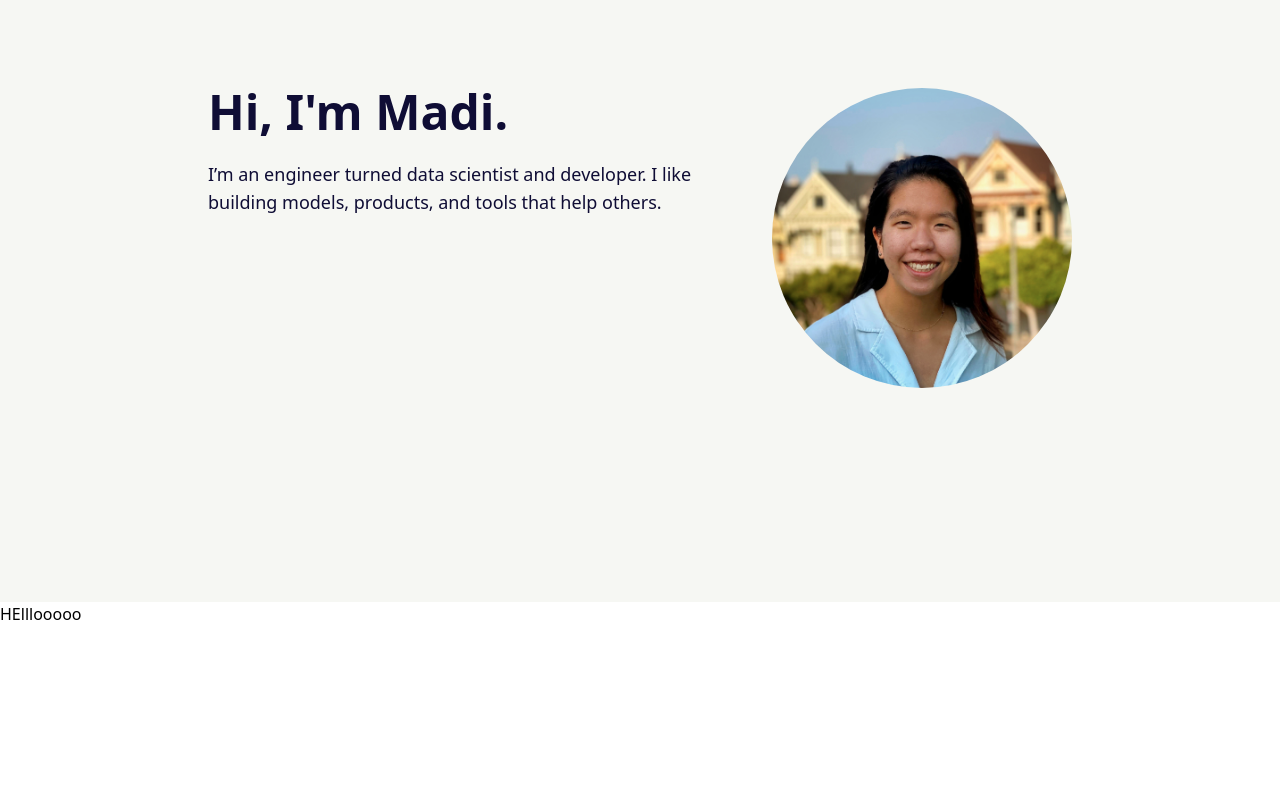
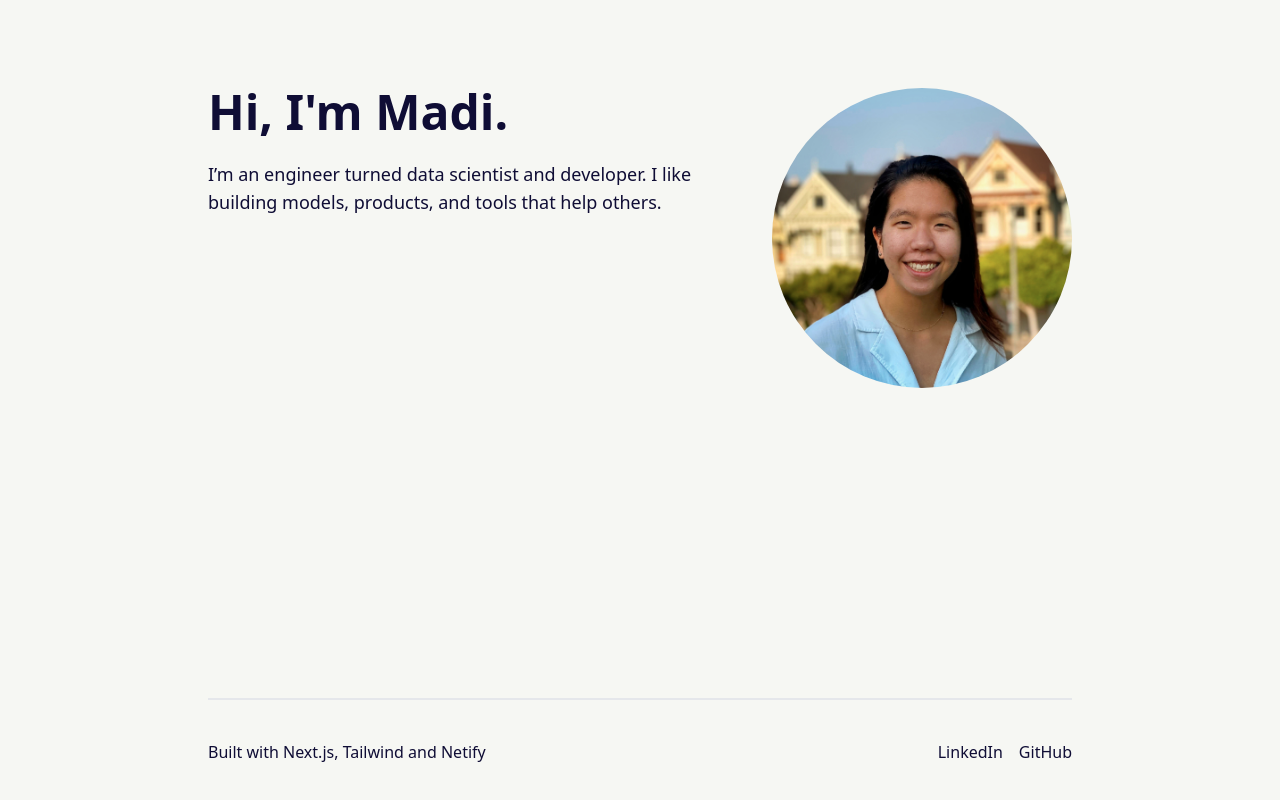
Before and after one commit to mae5357/madi-portfolio, a Next.js app: page / in a window 1280 px wide. Shown: the part 198-998 px from the top of the page. Before the commit the page ends 824 px from the top, so only its background shows below. Built offline with nearby package versions, Linux system fonts and the light colour scheme.

Commit message:
Update footer

```diff
--- a/components/About.js
+++ b/components/About.js
@@ -4,13 +4,13 @@ import profile from "../public/profile.jpg";
 
 const About = () => {
   return (
-    <div className="container px-4 mx auto ">
+    <div className="container px-4 mx auto">
       <div className="lg:space-x-5 lg:flex lg:flex-row item-center lg:-mx-4 flex flex-col-reverse text-center lg:text-left">
         <div className="lg:px-4 lg:mt-12">
-          <h1 className="text-5xl font-bold text-base-dark lg:text-5xl dark:text-white">
+          <h1 className="text-5xl font-bold text-base-dark lg:text-5xl">
             Hi, I'm Madi.
           </h1>
-          <div className="mt-6 text-lg text-base-dark dark:text-white">
+          <div className="mt-6 text-lg text-base-dark">
             <p className="mb-4">
               I’m an engineer turned data scientist and developer. I like
               building models, products, and tools that help others.
--- a/components/Footer.js
+++ b/components/Footer.js
@@ -1,7 +1,34 @@
 import React from "react";
 
 const Footer = () => {
-  return <div className="">HElllooooo</div>;
+  return (
+    <div className="mt-12 lg:mt-18 sm:pb-36 sm:py-12 py-6 bg-base-light">
+      <div className="max-w-4xl px-4 mx-auto text-base-dark">
+        <div className="pb-8 mb-2 border-t-2 border-base-highlight"></div>
+        <div className="flex flex-col justify-between lg:flex-row items-center">
+          <p>Built with Next.js, Tailwind and Netify</p>
+          <div className="flex flex-wrap pt-2 sm:space-x-4 space-x-2 font-medium lg:pt-0">
+            <a
+              href="https://www.linkedin.com/in/madison-ebersole/"
+              className={"transition-colors hover:text-base-peach"}
+              target="_blank"
+              rel="noreferrer"
+            >
+              LinkedIn
+            </a>
+            <a
+              href="https://github.com/mae5357/madi-portfolio"
+              className={"transition-colors hover:text-base-peach"}
+              target="_blank"
+              rel="noreferrer"
+            >
+              GitHub
+            </a>
+          </div>
+        </div>
+      </div>
+    </div>
+  );
 };
 
 export default Footer;
--- a/layouts/Layout.js
+++ b/layouts/Layout.js
@@ -3,7 +3,7 @@ import Footer from "../components/Footer";
 
 export const Layout = ({ children }) => {
   return (
-    <div className="container">
+    <div className="container bg-base-light">
       <main>{children}</main>
       <Footer />
     </div>
--- a/tailwind.config.js
+++ b/tailwind.config.js
@@ -9,6 +9,8 @@ module.exports = {
       colors: {
         "base-light": "#f6f7f3",
         "base-dark": "#0F0D35",
+        "base-light-dark": "#393B63",
+        "base-peach": "#F4BB8A",
       },
     },
   },
```
